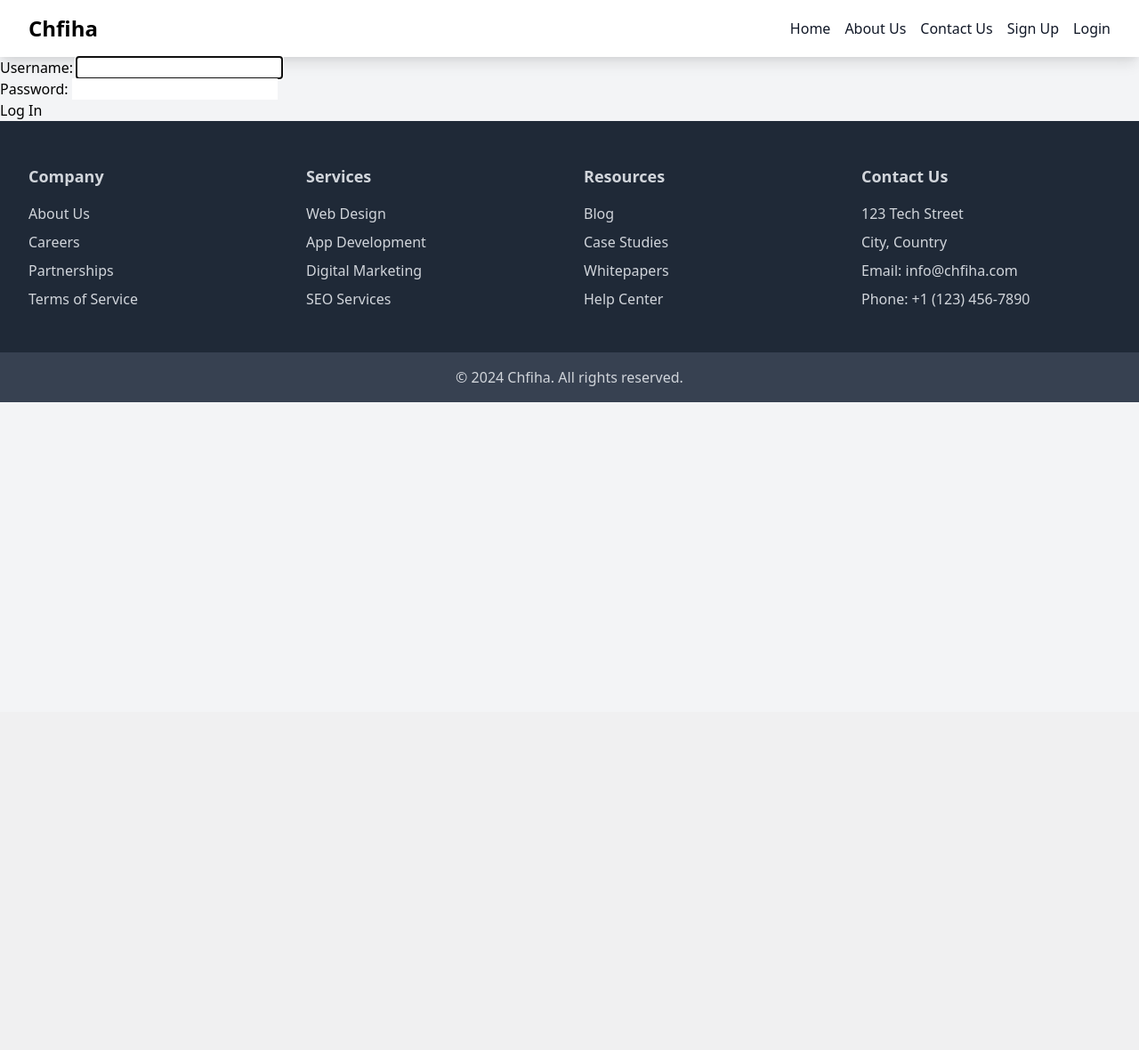
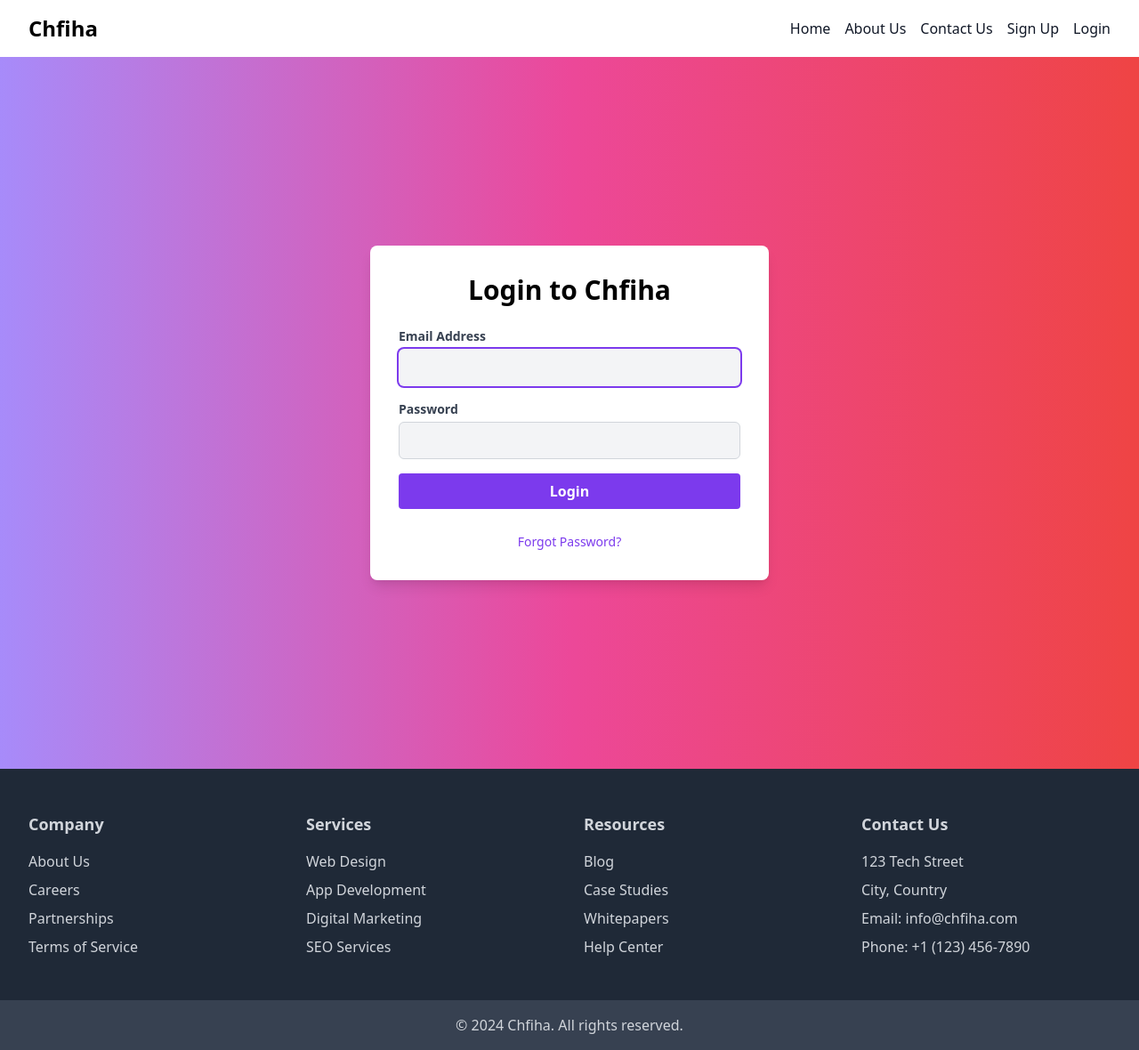
Before and after one commit to Raf-Mos/Chfiha, a Django app: page /accounts/login/ in a window 1280 px wide. Shown: the whole page at 89% size. Before the commit the page ends 452 px from the top, so only its background shows below. Run offline with Django 5.2, Linux system fonts and the light colour scheme.

Commit message:
login page

```diff
--- a/chfiha/templates/base.html
+++ b/chfiha/templates/base.html
@@ -35,7 +35,6 @@
                         <div class="absolute top-0 right-0 -mt-1 -mr-1 bg-red-500 rounded-full w-3 h-3"></div>
                     </div>
                     <a href="#" class="text-gray-900 hover:text-gray-700">{{ user.username }}</a>
-                    <a href="{% url 'signup' %}" class="text-gray-900 hover:text-gray-700">Sign Up</a>
                     <a href="{% url 'logout' %}" class="text-gray-900 hover:text-gray-700">Logout</a>
                     {% else %}
                     <a href="{% url 'signup' %}" class="text-gray-900 hover:text-gray-700">Sign Up</a>
--- a/chfiha/templates/registration/login.html
+++ b/chfiha/templates/registration/login.html
@@ -1,9 +1,45 @@
 <!-- templates/registration/login.html -->
 {% extends 'base.html' %}
 {% block content %}
-<form method="post" class="login-form">
-    {% csrf_token %}
-    {{ form.as_p }}
-    <button type="submit" class="btn-submit">Log In</button>
-</form>
+
+<!-- Main Content -->
+<main class="bg-gradient-to-r from-purple-400 via-pink-500 to-red-500 min-h-screen flex items-center">
+    <div class="max-w-md w-full mx-auto p-8 bg-white rounded-lg shadow-lg">
+        <h2 class="text-3xl font-bold text-center mb-6">Login to Chfiha</h2>
+        <form method="post" class="space-y-4">
+            {% csrf_token %}
+            <div class="mb-4">
+                <label for="id_email" class="block text-sm font-semibold text-gray-700">Email Address</label>
+                {{ form.username }}
+            </div>
+            <div class="mb-6">
+                <label for="id_password" class="block text-sm font-semibold text-gray-700">Password</label>
+                {{ form.password }}
+            </div>
+            <button type="submit" class="w-full bg-purple-600 hover:bg-purple-700 text-white font-bold py-2 px-4 rounded focus:outline-none focus:ring-2 focus:ring-purple-600 focus:ring-opacity-50">Login</button>
+        </form>
+        <div class="mt-6 text-center">
+            <a href="{% url 'password_reset' %}" class="text-sm text-purple-600 hover:text-purple-700">Forgot Password?</a>
+        </div>
+    </div>
+</main>
+
+<script>
+    // JavaScript to add styling attributes to the username input field
+    document.addEventListener('DOMContentLoaded', function() {
+      const passwordInput = document.getElementById('id_password');
+      const usernameInput = document.getElementById('id_username');
+
+      // Add attributes dynamically
+      usernameInput.classList.add('mt-1', 'px-4', 'py-2', 'block', 'w-full', 'border', 'border-gray-300', 'rounded-md', 'bg-gray-100', 'focus:outline-none', 'focus:ring-2', 'focus:ring-purple-600', 'focus:border-transparent');
+      usernameInput.setAttribute('autofocus', '');
+      usernameInput.setAttribute('autocomplete', 'username');
+
+      // Add attributes dynamically
+      passwordInput.classList.add('mt-1', 'px-4', 'py-2', 'block', 'w-full', 'border', 'border-gray-300', 'rounded-md', 'bg-gray-100', 'focus:outline-none', 'focus:ring-2', 'focus:ring-purple-600', 'focus:border-transparent');
+      passwordInput.setAttribute('autofocus', '');
+      passwordInput.setAttribute('autocomplete', 'password');
+    });
+</script>
+
 {% endblock content %}
```
